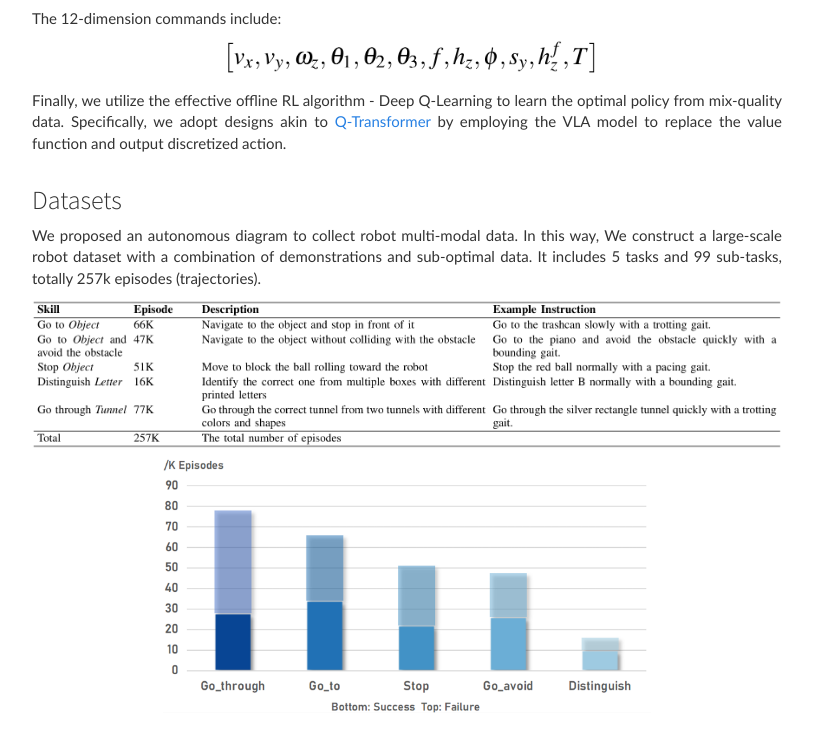
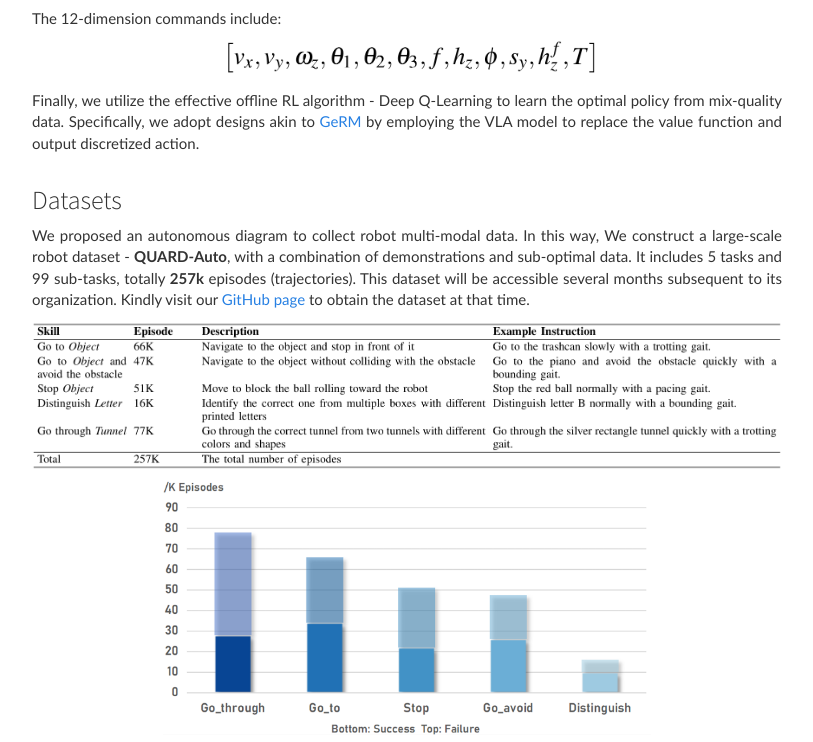
Before and after one commit to Songwxuan/GeRM, a plain HTML site: page index.html in a window 1280 px wide. Shown: the part 1788-2530 px from the top of the page, without its empty margins (233-1046 px from the left). Drawn offline with Linux system fonts and the light colour scheme; some packages are replaced by stand-ins of ours; a script that the page names is missing.

Commit message:
Update index.html

```diff
--- a/index.html
+++ b/index.html
@@ -17,13 +17,13 @@
     <meta property="og:image:height" content="682">
     <meta property="og:type" content="website">
     <meta property="og:url" content="https://qtransformer.github.io/">
-    <meta property="og:title" content="Q-Transformer">
-    <meta property="og:description" content="Project page for Q-Transformer.">
+    <meta property="og:title" content="GeRM">
+    <meta property="og:description" content="Project page for GeRM.">
 
         <!--TWITTER-->
     <meta name="twitter:card" content="summary_large_image">
-    <meta name="twitter:title" content="Q-Transformer">
-    <meta name="twitter:description" content="Project page for Q-Transformer.">
+    <meta name="twitter:title" content="GeRM">
+    <meta name="twitter:description" content="Project page for GeRM.">
     <meta name="twitter:image" content="https://qtransformer.github.io/img/qt_title_overview.png">
 
 
@@ -71,7 +71,7 @@
     <div class="container" id="main">
         <div class="row">
             <h2 class="col-md-12 text-center">
-                <strong><font size="+6">GeRM: </font></strong> <br> A Generalist Robotic Model with Mixture-of-experts for Quadruped Robots <br>
+                <strong><font size="+6">GeRM: </font></strong> <br> A <span style="font-weight: bold;">Ge</span>neralist <span style="font-weight: bold;">R</span>obotic <span style="font-weight: bold;">M</span>odel with Mixture-of-experts for Quadruped Robots <br>
             </h2>
         </div>
         <div class="row">
@@ -84,10 +84,6 @@
                 <br>
                 <span style="font-size: larger; font-weight: bold;">MiLAB, Westlake University, China</span>
            <br>
-
-<!-- 		<br>
-                    <a href="http://deepmind.com/">
-                    <img src="./germ_files/deepmind.png" height="50px"> </a> -->
 
                 </ul>
             </div>
@@ -171,7 +167,7 @@
         <p class="text-justify">
             Finally, we utilize the effective offline RL algorithm - Deep Q-Learning to learn the optimal policy from mix-quality data.
             Specifically, we adopt designs akin to
-            <a href="https://arxiv.org/abs/2309.10150">Q-Transformer</a>
+            <a href="https://arxiv.org/abs/2309.10150">GeRM</a>
             by employing the VLA model to replace the value function and output discretized action.
         </p>
 
@@ -184,7 +180,10 @@
         Datasets
     </h3>
 <p class="text-justify">
-We proposed an autonomous diagram to collect robot multi-modal data. In this way, We construct a large-scale robot dataset with a combination of demonstrations and sub-optimal data. It includes 5 tasks and 99 sub-tasks, totally 257k episodes (trajectories).
+We proposed an autonomous diagram to collect robot multi-modal data. In this way, We construct a large-scale robot dataset - <span style="font-weight: bold;"> QUARD-Auto</span>, with a combination of demonstrations and sub-optimal data. It includes 5 tasks and 99 sub-tasks, totally <span style="font-weight: bold;"> 257k</span> episodes (trajectories).
+This dataset will be accessible several months subsequent to its organization. Kindly visit our
+<a href="https://github.com/Songwxuan/GeRM">GitHub page </a>
+to obtain the dataset at that time.
 </p>
 <p style="text-align:center;">
         <img src="./germ_files/task.png" class="img-responsive">
@@ -237,7 +236,7 @@ We proposed an autonomous diagram to collect robot multi-modal data. In this way
         destination, ultimately accomplishing the task. Notably, such
         trajectories were out-of-distribution of our training dataset.
         This demonstrates that GeRM inherits novel capabilities in terms of
-        dynamic adaptive path planning in the context of the scene,
+        <span style="font-weight: bold;">dynamic adaptive path planning </span>in the context of the scene,
         which means it can make decisions, plan future paths, and
         change next-step action according to the visual perception.
     </p>
```
